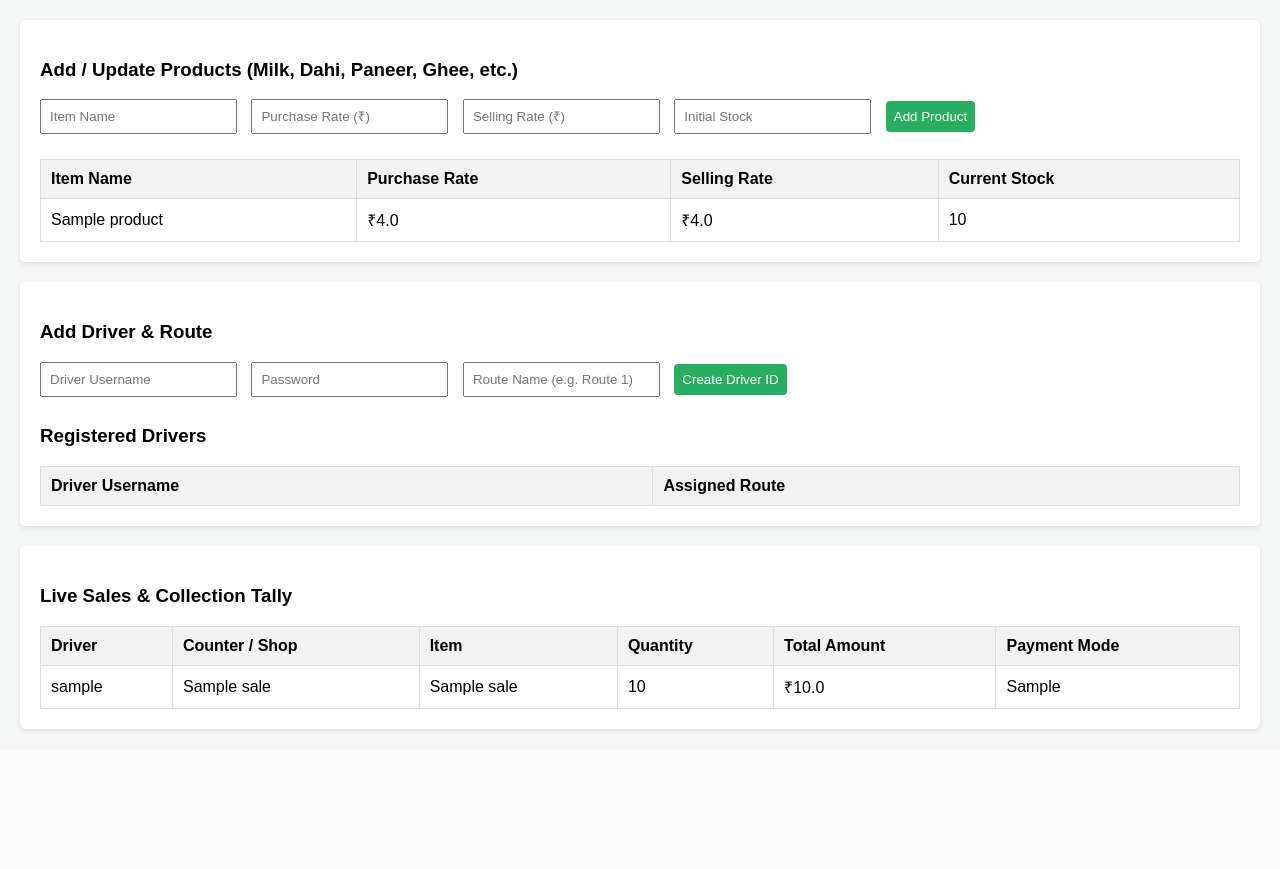
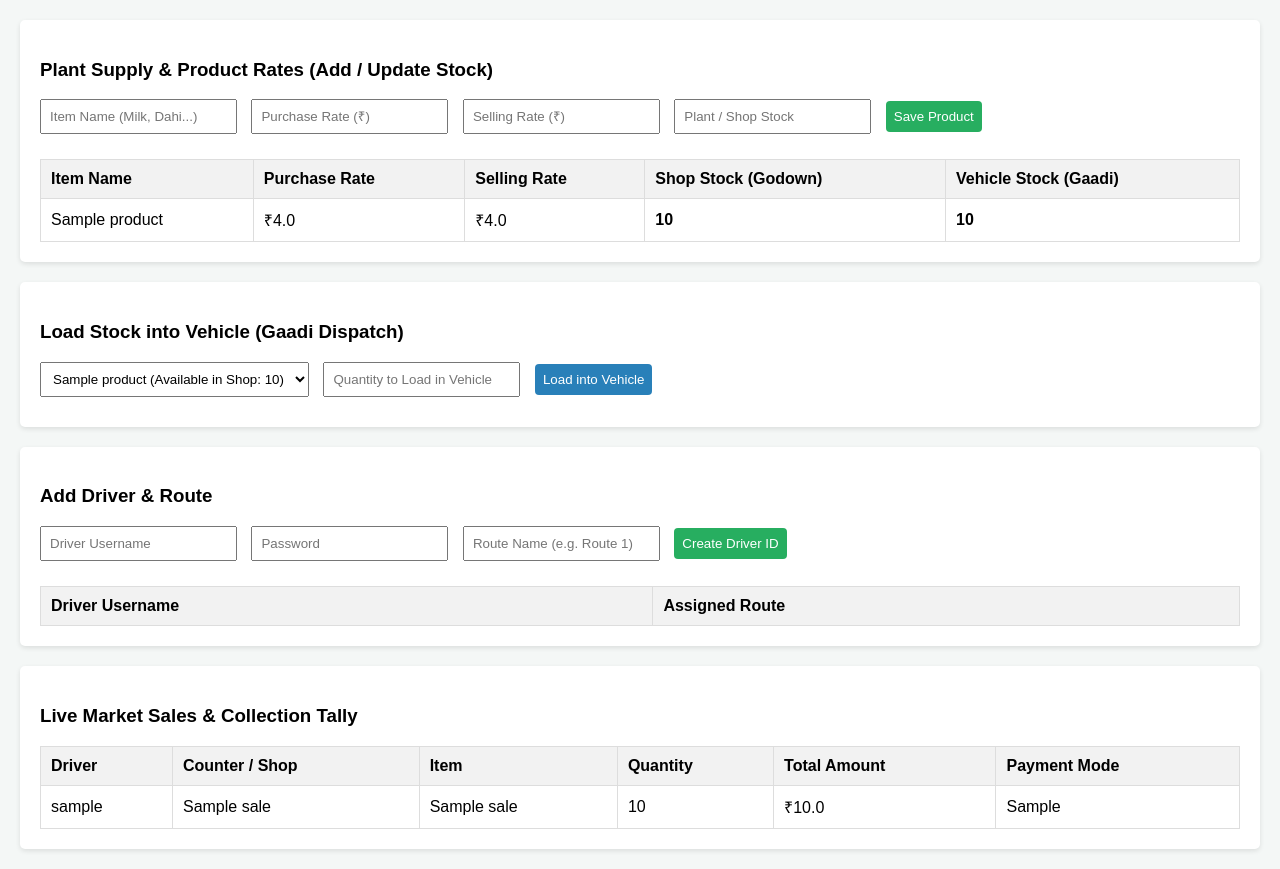
Before and after one commit to anshuredhu2-beep/vita-agency, a Flask app: page /admin in a window 1280 px wide. Shown: the part 118-987 px from the top of the page. Before the commit the page ends 851 px from the top, so only its background shows below. Run offline with Flask 3, Linux system fonts and the light colour scheme; a user stored in the database is signed in; tables that the repository leaves empty hold one stand-in row (values such as "Sample post"); lists and menus that the app fills with data are empty.

Commit message:
Add plant stock, shop godown and vehicle loading workflow

```diff
--- a/app.py
+++ b/app.py
@@ -1,6 +1,5 @@
 from flask import Flask, render_template, request, redirect, url_for, session
 from flask_sqlalchemy import SQLAlchemy
-import os
 
 app = Flask(__name__)
 app.secret_key = 'shivshankar_secret_key'
@@ -23,7 +22,8 @@ class Product(db.Model):
     name = db.Column(db.String(80), unique=True, nullable=False)
     purchase_rate = db.Column(db.Float, nullable=False, default=0.0)
     selling_rate = db.Column(db.Float, nullable=False, default=0.0)
-    stock = db.Column(db.Integer, nullable=False, default=0)
+    shop_stock = db.Column(db.Integer, nullable=False, default=0)      # Dukaan par rakha maal
+    vehicle_stock = db.Column(db.Integer, nullable=False, default=0)   # Gaadi mein load hua maal
 
 # 3. Counter / Shop Model
 class Counter(db.Model):
@@ -41,7 +41,6 @@ class Sale(db.Model):
     total_amount = db.Column(db.Float, nullable=False)
     payment_mode = db.Column(db.String(20), nullable=False)  # Cash, UPI, Udhar
 
-# Routes
 @app.route('/')
 def home():
     return redirect(url_for('login'))
@@ -78,21 +77,42 @@ def admin_dashboard():
 def driver_dashboard():
     if 'user' in session and session.get('role') == 'driver':
         products = Product.query.all()
-        counters = Counter.query.all()
-        return render_template('driver_dashboard.html', products=products, counters=counters)
+        return render_template('driver_dashboard.html', products=products)
     return redirect(url_for('login'))
 
+# Add or Update Product & Rates
 @app.route('/add_product', methods=['POST'])
 def add_product():
     if 'user' in session and session.get('role') == 'admin':
         name = request.form['name']
         p_rate = float(request.form['purchase_rate'])
         s_rate = float(request.form['selling_rate'])
-        stock = int(request.form['stock'])
+        shop_stock = int(request.form['shop_stock'])
 
-        prod = Product(name=name, purchase_rate=p_rate, selling_rate=s_rate, stock=stock)
-        db.session.add(prod)
+        prod = Product.query.filter_by(name=name).first()
+        if prod:
+            prod.purchase_rate = p_rate
+            prod.selling_rate = s_rate
+            prod.shop_stock += shop_stock
+        else:
+            prod = Product(name=name, purchase_rate=p_rate, selling_rate=s_rate, shop_stock=shop_stock)
+            db.session.add(prod)
         db.session.commit()
+        return redirect(url_for('admin_dashboard'))
+    return redirect(url_for('login'))
+
+# Load Stock into Driver Vehicle for Route
+@app.route('/load_vehicle', methods=['POST'])
+def load_vehicle():
+    if 'user' in session and session.get('role') == 'admin':
+        item_name = request.form['item_name']
+        load_qty = int(request.form['load_qty'])
+
+        prod = Product.query.filter_by(name=item_name).first()
+        if prod and prod.shop_stock >= load_qty:
+            prod.shop_stock -= load_qty       # Dukaan ke stock se ghata
+            prod.vehicle_stock += load_qty    # Gaadi ke stock mein joda
+            db.session.commit()
         return redirect(url_for('admin_dashboard'))
     return redirect(url_for('login'))
 
@@ -118,11 +138,14 @@ def record_sale():
         mode = request.form['payment_mode']
 
         prod = Product.query.filter_by(name=item).first()
-        total = qty * prod.selling_rate if prod else 0
+        if prod and prod.vehicle_stock >= qty:
+            prod.vehicle_stock -= qty  # Gaadi ke stock se bik gaya
+            total = qty * prod.selling_rate
 
-        sale = Sale(driver_username=session['user'], counter_name=counter, item_name=item, quantity=qty, total_amount=total, payment_mode=mode)
-        db.session.add(sale)
-        db.session.commit()
+            sale = Sale(driver_username=session['user'], counter_name=counter, item_name=item, quantity=qty, total_amount=total, payment_mode=mode)
+            db.session.add(sale)
+            db.session.commit()
+
         return redirect(url_for('driver_dashboard'))
     return redirect(url_for('login'))
 
--- a/templates/admin_dashboard.html
+++ b/templates/admin_dashboard.html
@@ -20,23 +20,43 @@
         <a href="/logout" class="logout-btn">Logout</a>
     </div>
 
-    <!-- Add Product Section -->
+    <!-- Add Product & Plant Stock -->
     <div class="container">
-        <h3>Add / Update Products (Milk, Dahi, Paneer, Ghee, etc.)</h3>
+        <h3>Plant Supply & Product Rates (Add / Update Stock)</h3>
         <form action="/add_product" method="POST">
-            <input type="text" name="name" placeholder="Item Name" required>
+            <input type="text" name="name" placeholder="Item Name (Milk, Dahi...)" required>
             <input type="number" step="0.01" name="purchase_rate" placeholder="Purchase Rate (₹)" required>
             <input type="number" step="0.01" name="selling_rate" placeholder="Selling Rate (₹)" required>
-            <input type="number" name="stock" placeholder="Initial Stock" required>
-            <button type="submit">Add Product</button>
+            <input type="number" name="shop_stock" placeholder="Plant / Shop Stock" required>
+            <button type="submit">Save Product</button>
         </form>
 
         <table>
-            <tr><th>Item Name</th><th>Purchase Rate</th><th>Selling Rate</th><th>Current Stock</th></tr>
+            <tr><th>Item Name</th><th>Purchase Rate</th><th>Selling Rate</th><th>Shop Stock (Godown)</th><th>Vehicle Stock (Gaadi)</th></tr>
             {% for p in products %}
-            <tr><td>{{ p.name }}</td><td>₹{{ p.purchase_rate }}</td><td>₹{{ p.selling_rate }}</td><td>{{ p.stock }}</td></tr>
+            <tr>
+                <td>{{ p.name }}</td>
+                <td>₹{{ p.purchase_rate }}</td>
+                <td>₹{{ p.selling_rate }}</td>
+                <td><b>{{ p.shop_stock }}</b></td>
+                <td><b>{{ p.vehicle_stock }}</b></td>
+            </tr>
             {% endfor %}
         </table>
+    </div>
+
+    <!-- Load Vehicle for Route -->
+    <div class="container">
+        <h3>Load Stock into Vehicle (Gaadi Dispatch)</h3>
+        <form action="/load_vehicle" method="POST">
+            <select name="item_name" required>
+                {% for p in products %}
+                <option value="{{ p.name }}">{{ p.name }} (Available in Shop: {{ p.shop_stock }})</option>
+                {% endfor %}
+            </select>
+            <input type="number" name="load_qty" placeholder="Quantity to Load in Vehicle" required>
+            <button type="submit" style="background: #2980b9;">Load into Vehicle</button>
+        </form>
     </div>
 
     <!-- Add Driver / Route Section -->
@@ -49,7 +69,6 @@
             <button type="submit">Create Driver ID</button>
         </form>
 
-        <h3>Registered Drivers</h3>
         <table>
             <tr><th>Driver Username</th><th>Assigned Route</th></tr>
             {% for d in drivers %}
@@ -60,7 +79,7 @@
 
     <!-- Sales & Collection Summary -->
     <div class="container">
-        <h3>Live Sales & Collection Tally</h3>
+        <h3>Live Market Sales & Collection Tally</h3>
         <table>
             <tr><th>Driver</th><th>Counter / Shop</th><th>Item</th><th>Quantity</th><th>Total Amount</th><th>Payment Mode</th></tr>
             {% for s in sales %}
```
Also changed, not shown: instance/vita_agency.db (added).
